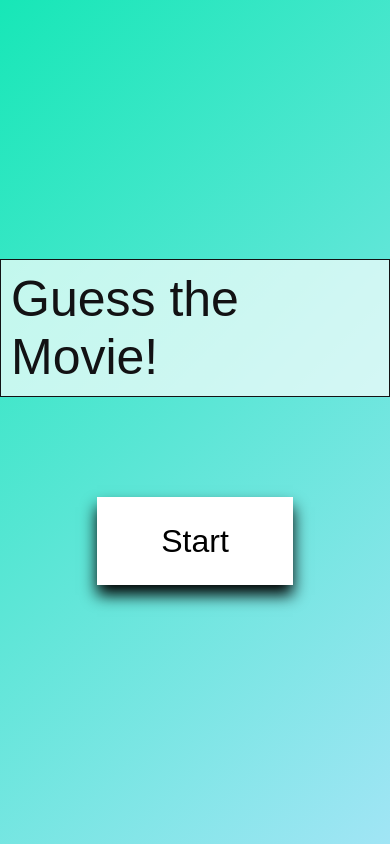
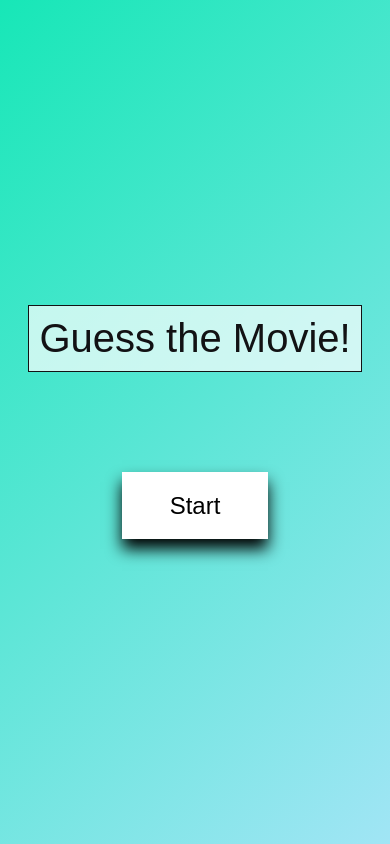
Before and after one commit to Robcap10/GuessMovie, a plain HTML site: page index.html in a window 390 px wide. Drawn offline with Linux system fonts and the light colour scheme.

Commit message:
Update style.css

```diff
--- a/css/style.css
+++ b/css/style.css
@@ -56,7 +56,7 @@ body{
     display: flex;
     flex-wrap: wrap;
     justify-content: center;
-    gap: 10px;
+    /* gap: 10px; */
 }
 .letters{
 width: 3em;
@@ -64,6 +64,7 @@ height: 3em;
 background-color: #ffffff;
 border: 2px solid #a1e5f5;
 color:#a1e5f5;
+margin: 2px;
 }
 
 .letters:hover{
@@ -76,18 +77,33 @@ color:#a1e5f5;
 #userInputSection{
 display: flex;
 justify-content: center;
-gap: 0.5em;
+
 font-size: 2em;
 }
+.inputSpace{
+    margin: 0 3px 0 3px;
+}
+
+#result{
+    display: flex;
+    padding: 10px;
+    margin-bottom: 100px;
+    color: #121214;
+    font-size: 50px;
+    background-color: rgba(255, 255, 255, 0.7);
+    border: 1px solid ;
+}
 @media(max-width: 1000px) {
-    #letterContainer {
-       gap: 15px;
-    }
+
     #userInputSection{
-        font-size: 1em;
+        font-size: 2em;
     }
 }
 @media (max-width: 450px) {
+    .wrapper{
+        width:350px;
+        height:350px
+    }
     .container{
         font-size: 3em;
     }
@@ -96,10 +112,19 @@ font-size: 2em;
         height: 1.5em;
     }
     #letterContainer{
-        gap:7px;
+        margin-top: 25px;
     }
     #chanceCount{
         font-size: 1.2em;
+    }
+    #userInputSection{
+        font-size: 1em;
+    }
+    .inputSpace {
+        margin: 0 1.5px 0 1.5px;
+    }
+    #result{
+        font-size: 40px;
     }
 
 }
@@ -125,6 +150,13 @@ font-size: 2em;
     box-shadow: 0 10px 15px  #000000;
 }
 
+@media(max-width: 450px) {
+    #start{
+        font-size: 1.5em;
+
+    }
+}
+
 #start:active {
     box-shadow: 0 0 #000000 ;
     transform: translateY(7px);
@@ -143,13 +175,3 @@ font-size: 2em;
     border-color: #a1d9f6 ;
     color: #a1d9f6;
 }
-
-#result{
-    display: flex;
-    padding: 10px;
-    margin-bottom: 100px;
-    color: #121214;
-    font-size: 50px;
-    background-color: rgba(255, 255, 255, 0.7);
-    border: 1px solid ;
-}
```
